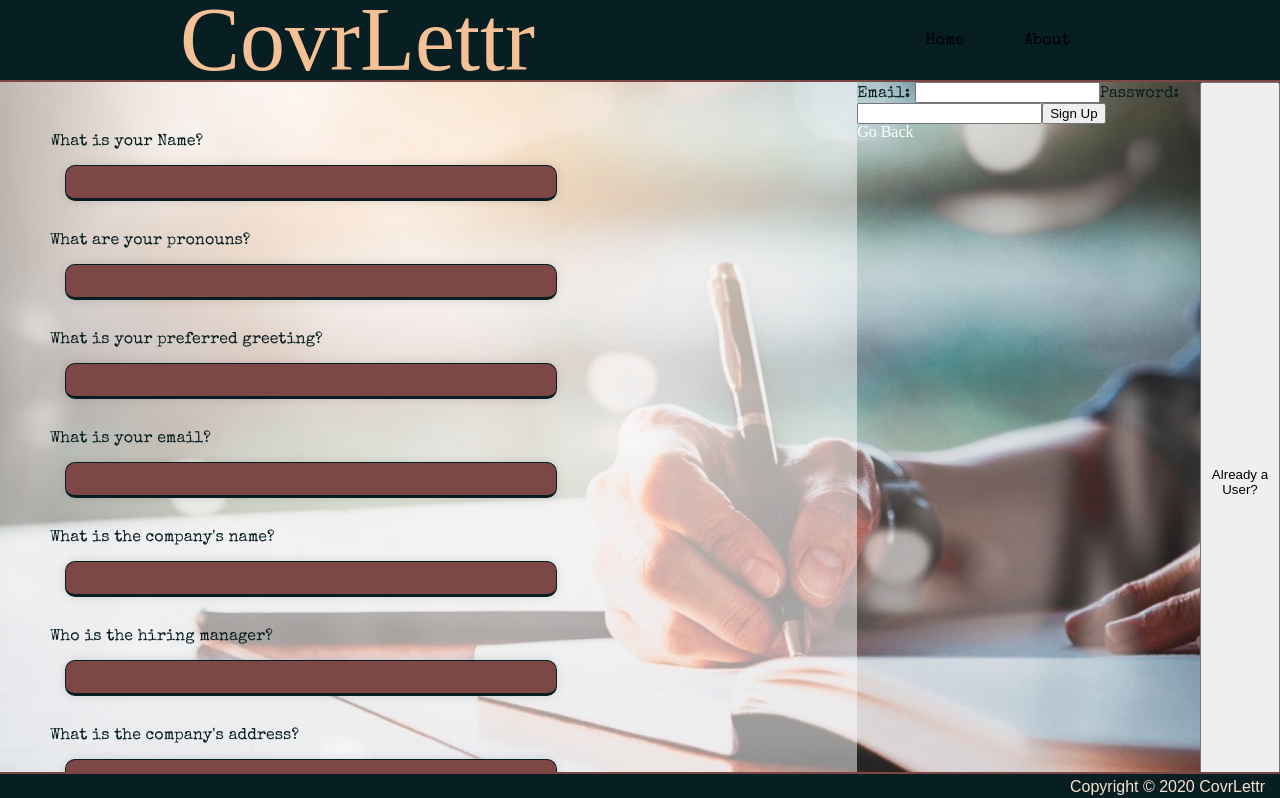
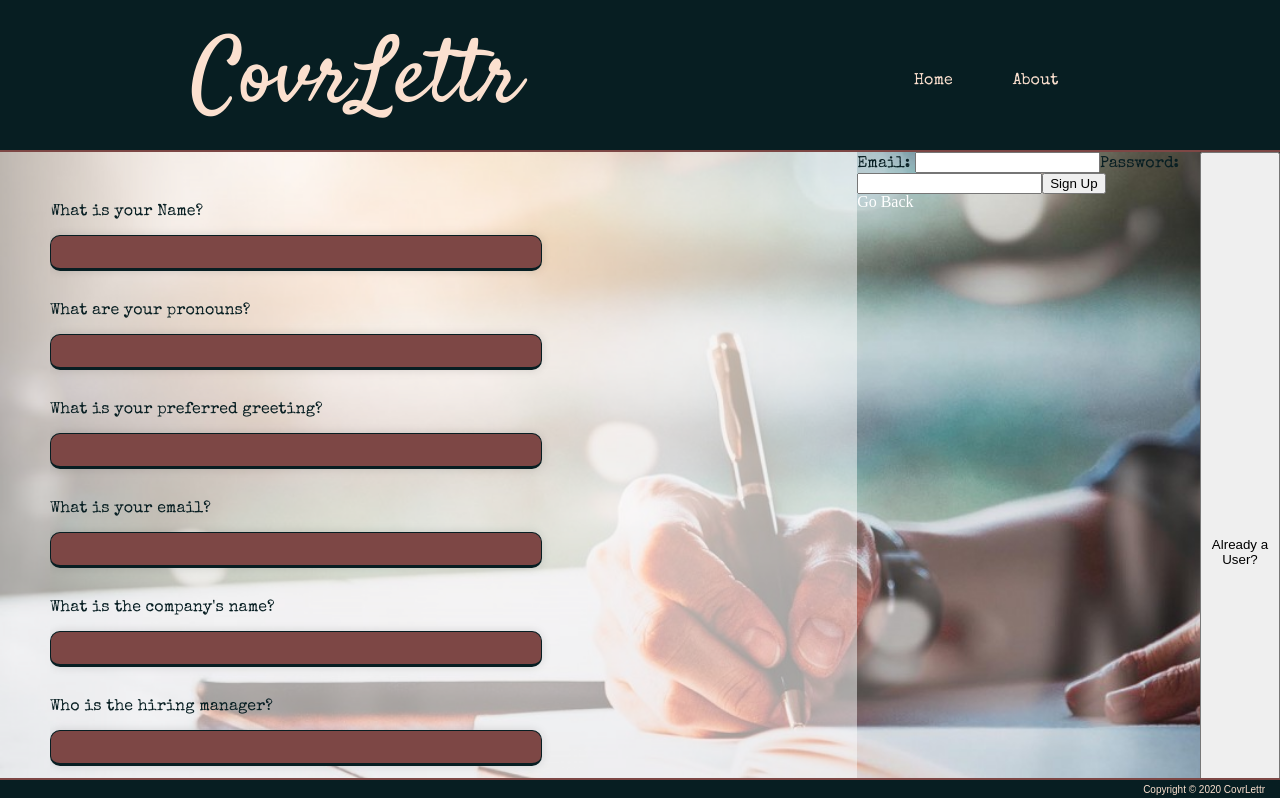
Before and after one commit to covrLettr/covrLettr-React, a React app: page / in a window 1280 px wide. Shown: the top 798 px of the page. Built offline with nearby package versions, Linux system fonts and the light colour scheme; no server answers.

Commit message:
fixed header footer got rid of ugly yellow

```diff
--- a/src/components/Footer/Footer.css
+++ b/src/components/Footer/Footer.css
@@ -10,6 +10,7 @@
 
   p {
     font-family: sans-serif;
+    font-size: 10px;
     padding: 5px 15px;
   }
 }
--- a/src/components/Form/Form.css
+++ b/src/components/Form/Form.css
@@ -23,7 +23,7 @@
   }
 
   input {
-    margin: 15px;
+    margin-top: 15px;
     margin-bottom: 30px;
     width: 95%;
     height: 30px;
--- a/src/components/Form/Form.js
+++ b/src/components/Form/Form.js
@@ -13,8 +13,8 @@ const Form = ({ onSubmit }) => {
     <section className={styles.Form}>
       <form>
         {inputFormElements}
+        <button onSubmit={onSubmit} > Create </button>
         <input type="reset"  name="ResetButton" value="Reset"></input>
-        <button onSubmit={onSubmit} > Create </button>
       </form>
     </section>
   );
--- a/src/components/Header/Header.css
+++ b/src/components/Header/Header.css
@@ -6,17 +6,20 @@
   height: 10vh;
   align-items: center;
   background: #071E22;
-  color: #F4C095;
+  color: #fbe0cf;
   border-bottom: 2px solid #7D4745;
+  padding: 40px 10px 30px 10px;
 
   h1 {
-    font-size: 90px;;
+    font-size: 90px;
+    font-family: 'Satisfy', cursive;
   }
 
   a {
     margin: 30px;
     text-decoration: none;
     font-family: 'Special Elite';
+    color: #fbe0cf;
   }
 
   span:hover {
@@ -24,6 +27,6 @@
   }
 
   a:visited {
-    color: #F4C095;
+   color:  #60797D;
   }
 }
```
